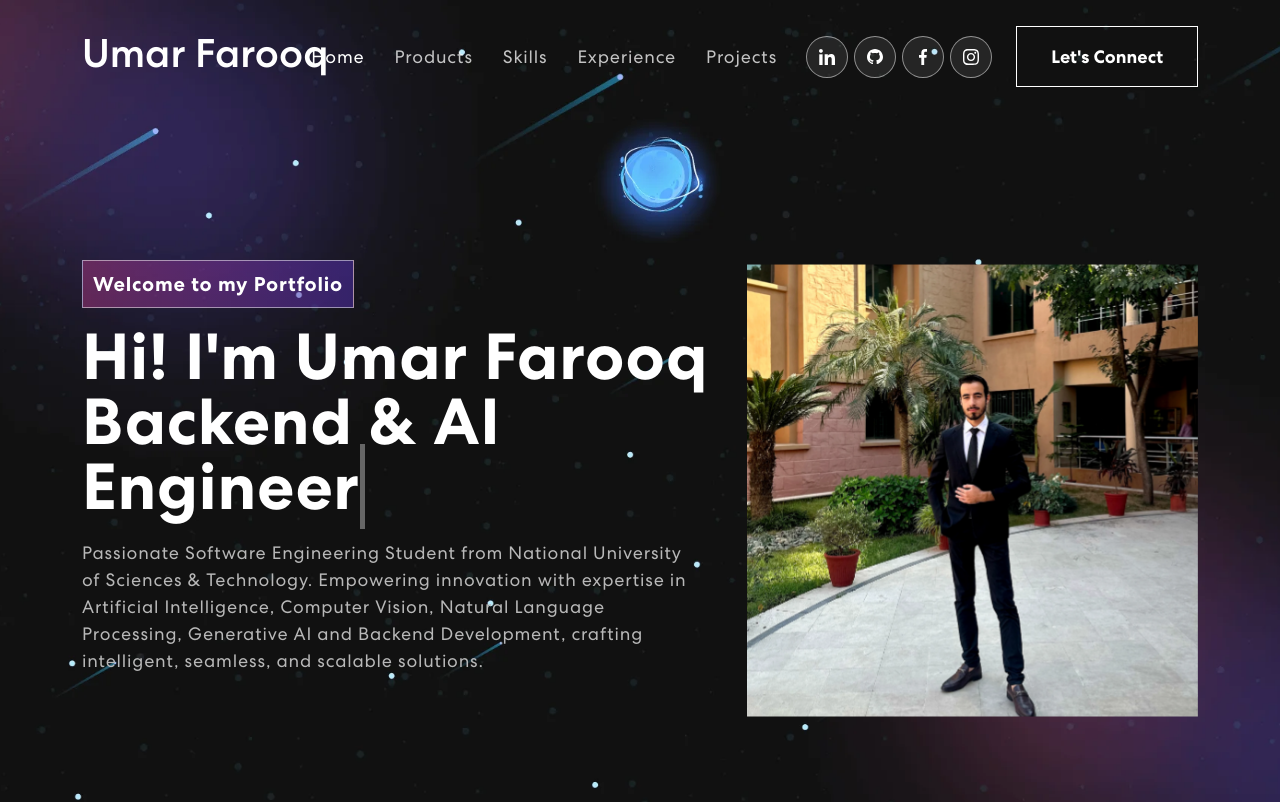
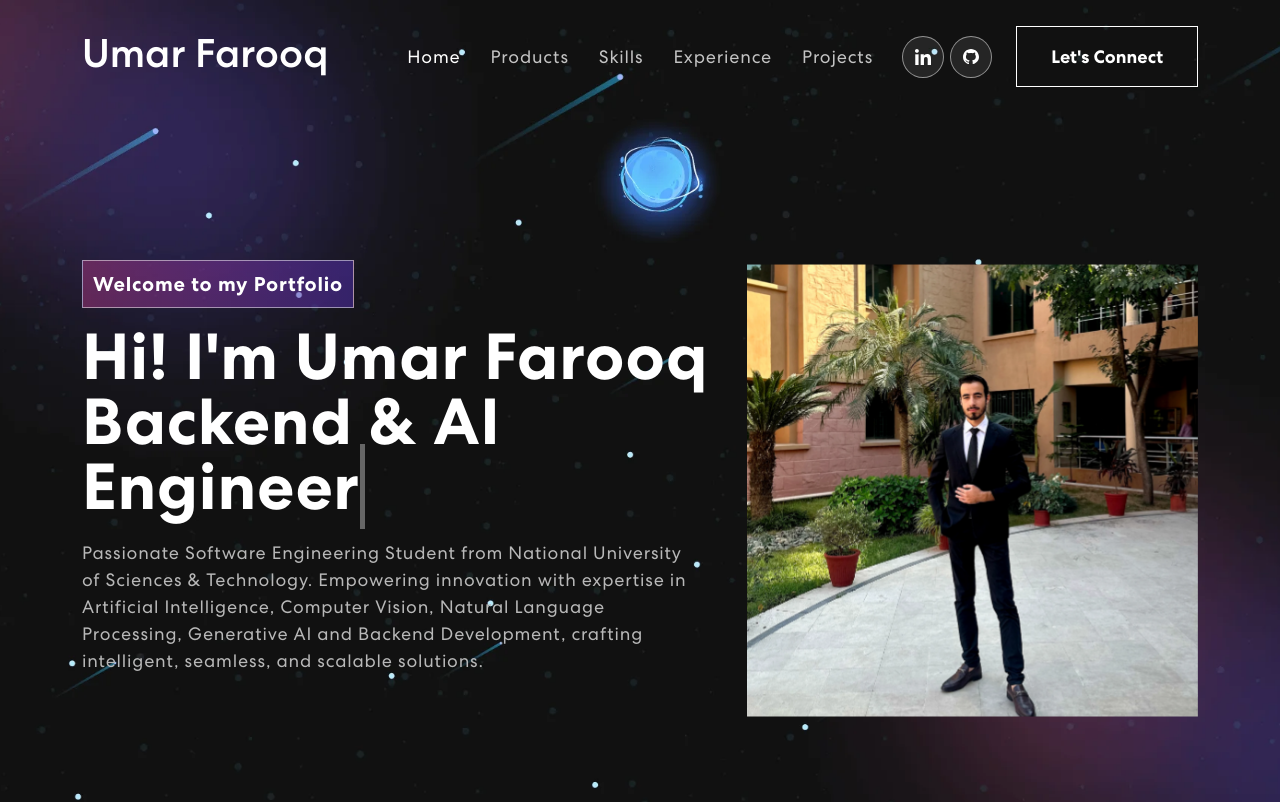
Before and after one commit to Umar-Farooq-2112/portfolio, a React (Create React App) app: page / in a window 1280 px wide. Shown: the top 802 px of the page. Built offline with nearby package versions, Linux system fonts and the light colour scheme.

Commit message:
removed some items

```diff
--- a/src/components/ContactDetails.js
+++ b/src/components/ContactDetails.js
@@ -27,12 +27,6 @@ const ContactDetails = ({details}) => {
           <a href={linkedin} target="_blank" rel="noopener noreferrer">
             <i className="fab fa-linkedin"></i>
           </a>
-          <a href={facebook} target="_blank" rel="noopener noreferrer">
-            <i className="fab fa-facebook"></i>
-          </a>
-          <a href={instagram} target="_blank" rel="noopener noreferrer">
-            <i className="fab fa-instagram"></i>
-          </a>
           <a href={github} target="_blank" rel="noopener noreferrer">
             <i className="fab fa-github"></i>
           </a>
--- a/src/components/Footer.js
+++ b/src/components/Footer.js
@@ -23,7 +23,7 @@ export const Footer = () => {
               <a href="#"><img src={navIcon2} alt="Icon" /></a>
               <a href="#"><img src={navIcon3} alt="Icon" /></a>
             </div> */}
-            <p>Copyright 2025. All Rights Reserved</p>
+            <p>Copyright 2026. All Rights Reserved</p>
           </Col>
         </Row>
       </Container>
--- a/src/components/NavBar.js
+++ b/src/components/NavBar.js
@@ -13,8 +13,6 @@ import {
 export const NavBar = ({contacts}) => {
   const linkedin = contacts.linkedin;
   const gthb = contacts.github;
-  const facebook = contacts.facebook;
-  const instagram = contacts.instagram;
 
   const [activeLink, setActiveLink] = useState('home');
   const [scrolled, setScrolled] = useState(false);
@@ -66,8 +64,6 @@ export const NavBar = ({contacts}) => {
               <div className="social-icon">
                 <a target="_blank" href={linkedin}><img src={navIcon1} alt="" /></a>
                 <a target="_blank" href={gthb}><img src={github} alt="" /></a>
-                <a target="_blank" href={facebook}><img src={navIcon2} alt="" /></a>
-                <a target="_blank" href={instagram}><img src={navIcon3} alt="" /></a>
               </div>
 
               <HashLink to='#connect'>
```
Also changed, not shown: 7 other files (tests, documents, lock files or other folders).
